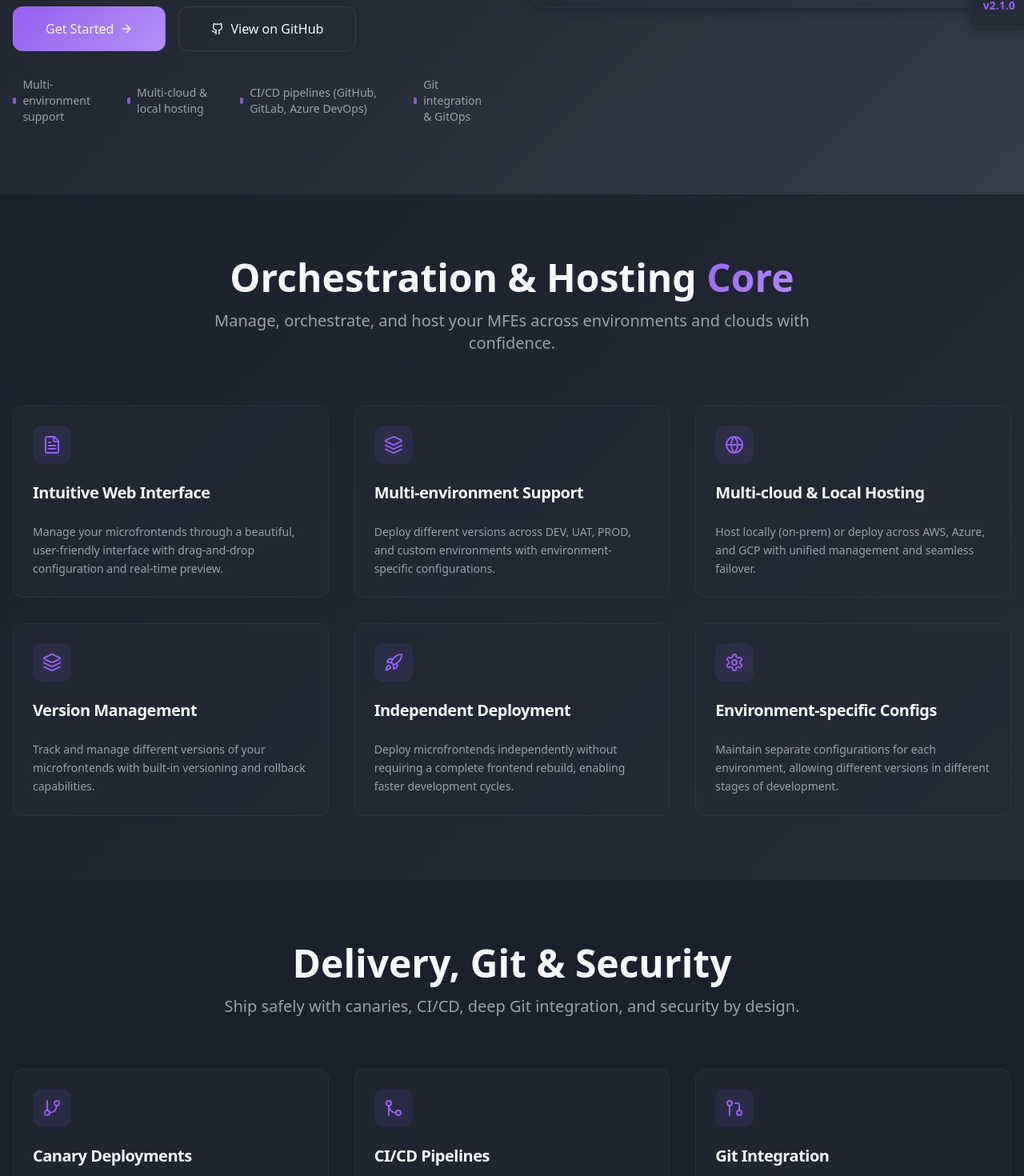
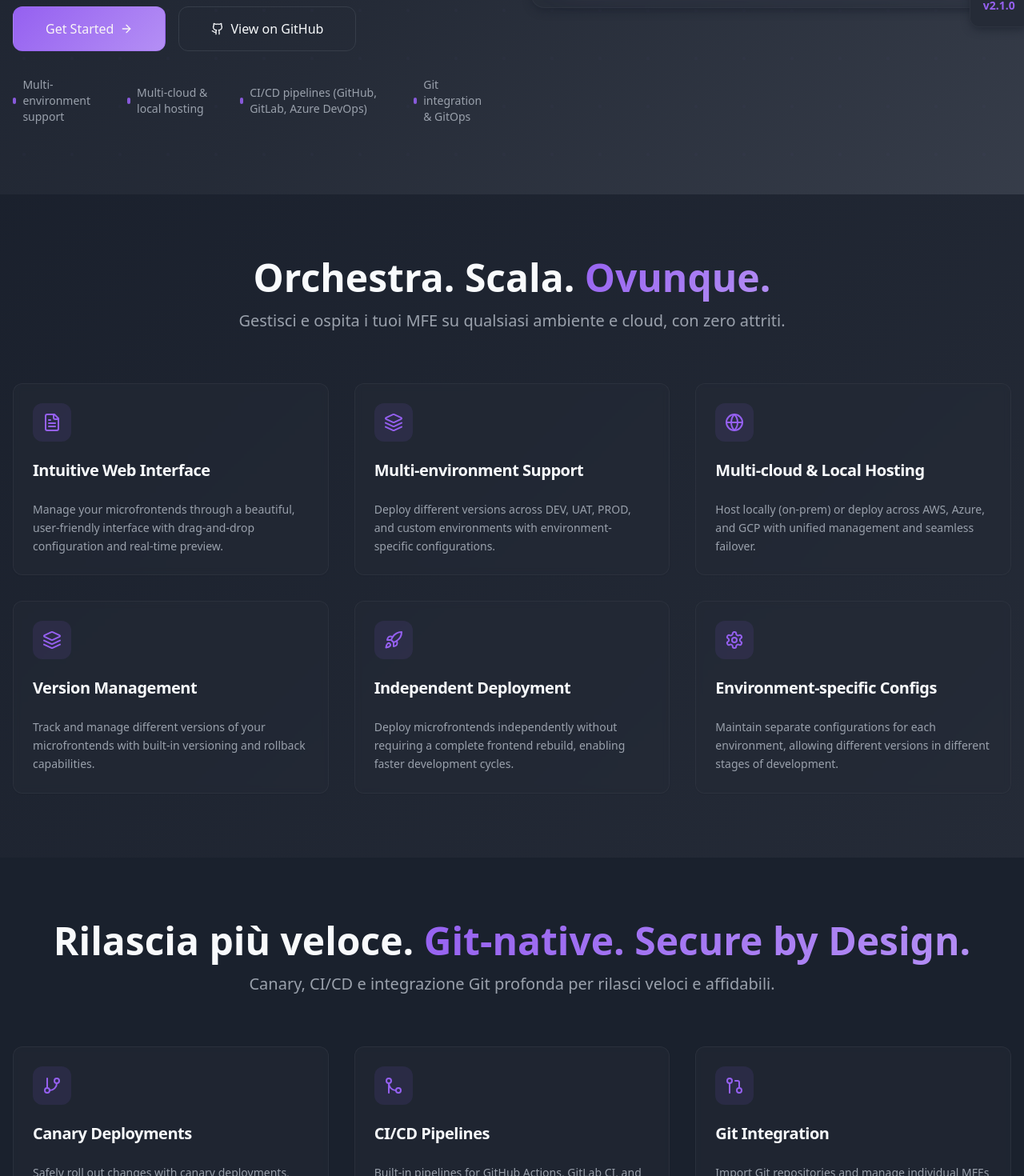
Before and after one commit to mfe-orchestrator/mfe-orchestrator.github.io, a React (Vite) app: page / in a window 1280 px wide. Shown: the part 557-2027 px from the top of the page at 80% size. Built offline with nearby package versions, Linux system fonts and the light colour scheme.

Commit message:
Catchy titles for features
Updated feature titles to be more engaging and dynamic.

```diff
--- a/src/components/Features.tsx
+++ b/src/components/Features.tsx
@@ -80,12 +80,12 @@ const Features = () => {
         <div className="container mx-auto px-4">
           <div className="text-center space-y-4 mb-16">
             <h2 className="text-3xl md:text-5xl font-bold text-foreground">
-              Orchestration & Hosting
-              <span className="bg-gradient-primary bg-clip-text text-transparent"> Core</span>
-            </h2>
-            <p className="text-xl text-muted-foreground max-w-3xl mx-auto">
-              Manage, orchestrate, and host your MFEs across environments and clouds with confidence.
-            </p>
+            Orchestra. Scala.
+            <span className="bg-gradient-primary bg-clip-text text-transparent"> Ovunque.</span>
+          </h2>
+          <p className="text-xl text-muted-foreground max-w-3xl mx-auto">
+            Gestisci e ospita i tuoi MFE su qualsiasi ambiente e cloud, con zero attriti.
+          </p>
           </div>
 
           <div className="grid md:grid-cols-2 lg:grid-cols-3 gap-8">
@@ -115,10 +115,11 @@ const Features = () => {
         <div className="container mx-auto px-4">
           <div className="text-center space-y-4 mb-16">
             <h2 className="text-3xl md:text-5xl font-bold text-foreground">
-              Delivery, Git & Security
+              Rilascia più veloce.
+              <span className="bg-gradient-primary bg-clip-text text-transparent"> Git‑native. Secure by Design.</span>
             </h2>
             <p className="text-xl text-muted-foreground max-w-3xl mx-auto">
-              Ship safely with canaries, CI/CD, deep Git integration, and security by design.
+              Canary, CI/CD e integrazione Git profonda per rilasci veloci e affidabili.
             </p>
           </div>
 
```
